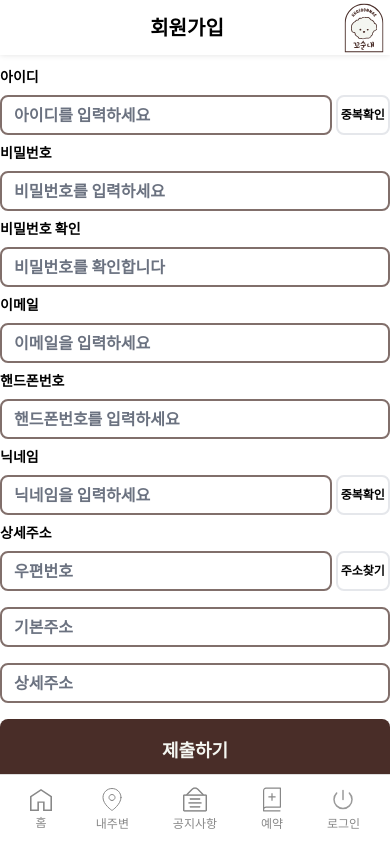
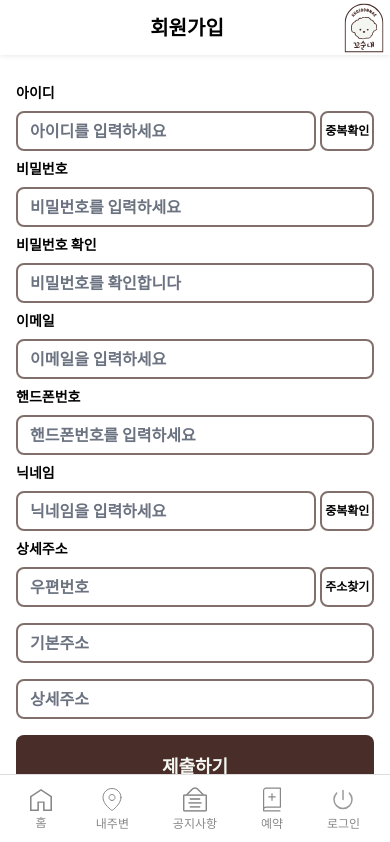
Before and after one commit to super-coding-3/kkosoonnae, a React (Create React App) app: page /signup in a window 390 px wide. Shown: the top 842 px of the page. Built offline with nearby package versions, Linux system fonts and the light colour scheme; no server answers; the HTML template or start-up script is replaced by a standard one.

Commit message:
[fix]반응형 css 수정

```diff
--- a/src/components/signup/SignUpPage.tsx
+++ b/src/components/signup/SignUpPage.tsx
@@ -1,20 +1,23 @@
-import React, { useState } from "react";
-import { Formik, Form, Field, ErrorMessage } from "formik";
-import { SignupSchema } from "../../schema/formSchema";
-import { useNavigate } from "react-router-dom";
+import React from "react";
 import Postcode from "../common/PostCode";
 import formFields from "./FormFields";
 import HttpClient from "../../utils/api/customAxios";
 import CheckAvailabilityApi from "../common/CheckAvailabilityApi";
 import ToastMessage from "../common/ToastMessage";
 
-const Main: React.FC = () => {
+import { useState } from "react";
+import { Formik, Form, Field, ErrorMessage } from "formik";
+import { SignupSchema } from "../../schema/formSchema";
+import { useNavigate } from "react-router-dom";
+
+
+const SignUpPage: React.FC = () => {
   const navigate = useNavigate();
   const [showPostcode, setShowPostcode] = useState(false);
   const [toastMessage, setToastMessage] = useState<string | null>(null);
 
   return (
-    <div className="flex flex-col justify-center items-center w-full h-full mt-2 font-bold text-sm">
+    <div className="flex flex-col justify-center items-center w-full h-full mt-2 font-bold text-sm max-w-[640px] min-w-[375px] mx-auto p-4">
       {toastMessage && <ToastMessage message={toastMessage} />}
       <Formik
         initialValues={{
@@ -59,7 +62,7 @@ const Main: React.FC = () => {
         }}
       >
         {({ setFieldValue, values }) => (
-          <Form className="mx-auto max-w-xl min-w-[320px] w-full">
+          <Form className="w-full">
             {formFields.map((field) => (
               <div key={field.name} className="flex flex-col w-full">
                 <label className="mt-1" htmlFor={field.name}>
@@ -81,7 +84,7 @@ const Main: React.FC = () => {
                           values[field.name as "loginId" | "nickName"]
                         )
                       }
-                      className="rounded-lg border-2 border-solid border-main-light-color text-xs w-16 h-10 mt-2 ml-1"
+                      className="rounded-lg border-2 border-solid border-MAIN_LIGHT_COLOR text-xs w-16 h-10 mt-2 ml-1"
                     >
                       중복확인
                     </button>
@@ -90,7 +93,7 @@ const Main: React.FC = () => {
                     <button
                       type="button"
                       onClick={() => setShowPostcode(true)}
-                      className="rounded-lg border-2 border-solid border-main-light-color text-xs w-16 h-10 mt-2 ml-1"
+                      className="rounded-lg border-2 border-solid border-MAIN_LIGHT_COLOR text-xs w-16 h-10 mt-2 ml-1"
                     >
                       주소찾기
                     </button>
@@ -126,4 +129,4 @@ const Main: React.FC = () => {
   );
 };
 
-export default Main;
+export default SignUpPage;
--- a/src/page/Signup.tsx
+++ b/src/page/Signup.tsx
@@ -1,18 +1,21 @@
-import React from 'react';
-import OuterLayout from '../components/common/OuterLayout';
-import Footer from '../components/common/Footer';
-import Nav from '../components/common/Nav';
-import PageTitle from '../components/common/PageTitle';
-import SignUpPage from '../components/signup/SignUpPage';
-const Signup:React.FC = () => {
-    return (
-        <OuterLayout>
-            <PageTitle title={"회원가입"}/>
-            <SignUpPage/>
-            <Footer/>
-            <Nav/>
-        </OuterLayout>
-    );
+import React from "react";
+import OuterLayout from "../components/common/OuterLayout";
+import Footer from "../components/common/Footer";
+import Nav from "../components/common/Nav";
+import PageTitle from "../components/common/PageTitle";
+import SignUpPage from "../components/signup/SignUpPage";
+
+const Signup: React.FC = () => {
+  return (
+    <OuterLayout>
+      <PageTitle title="회원가입" />
+      <div className="mb-[70px]">
+        <SignUpPage />
+        <Footer />
+        <Nav />
+      </div>
+    </OuterLayout>
+  );
 };
 
 export default Signup;
```
